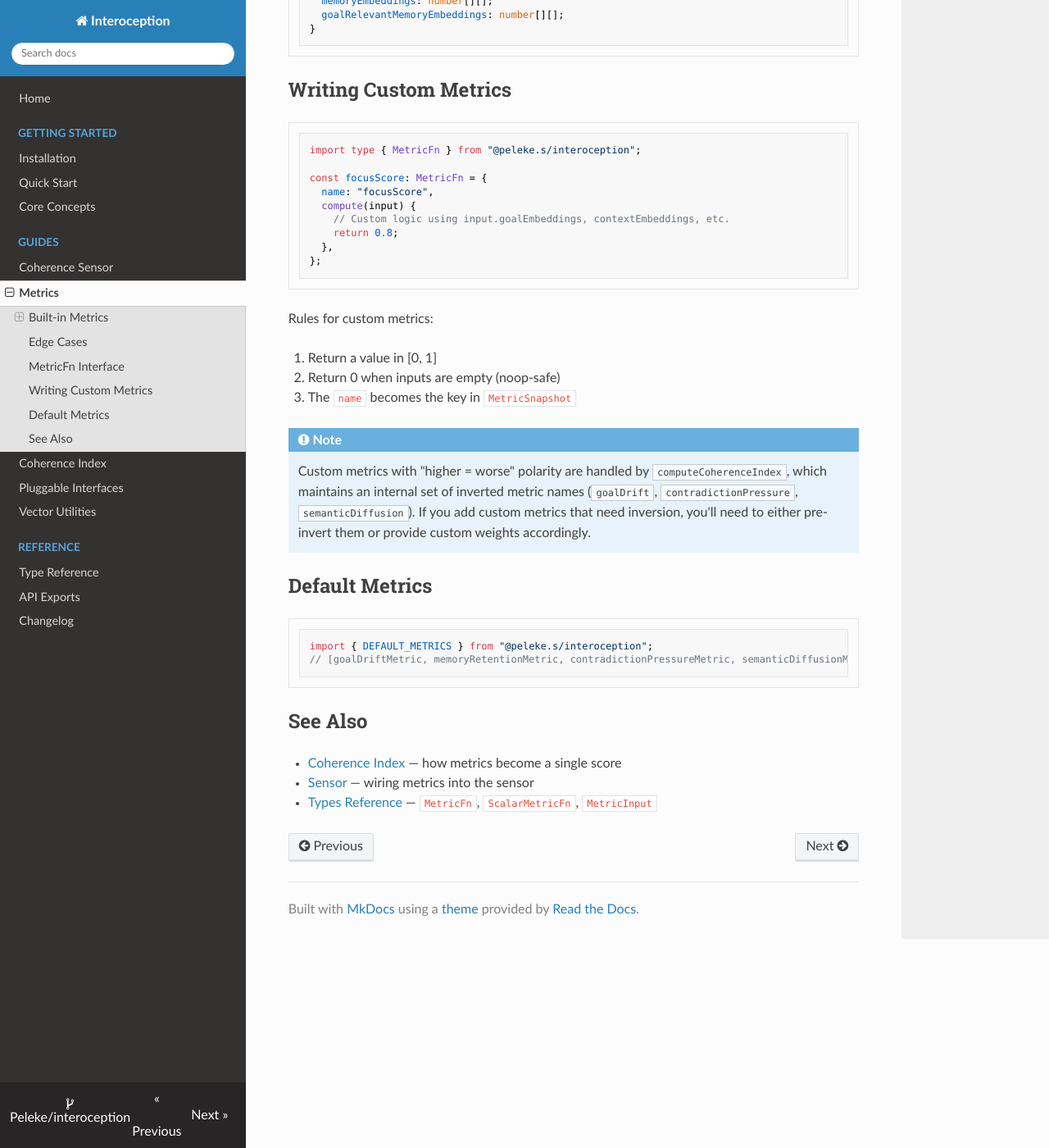
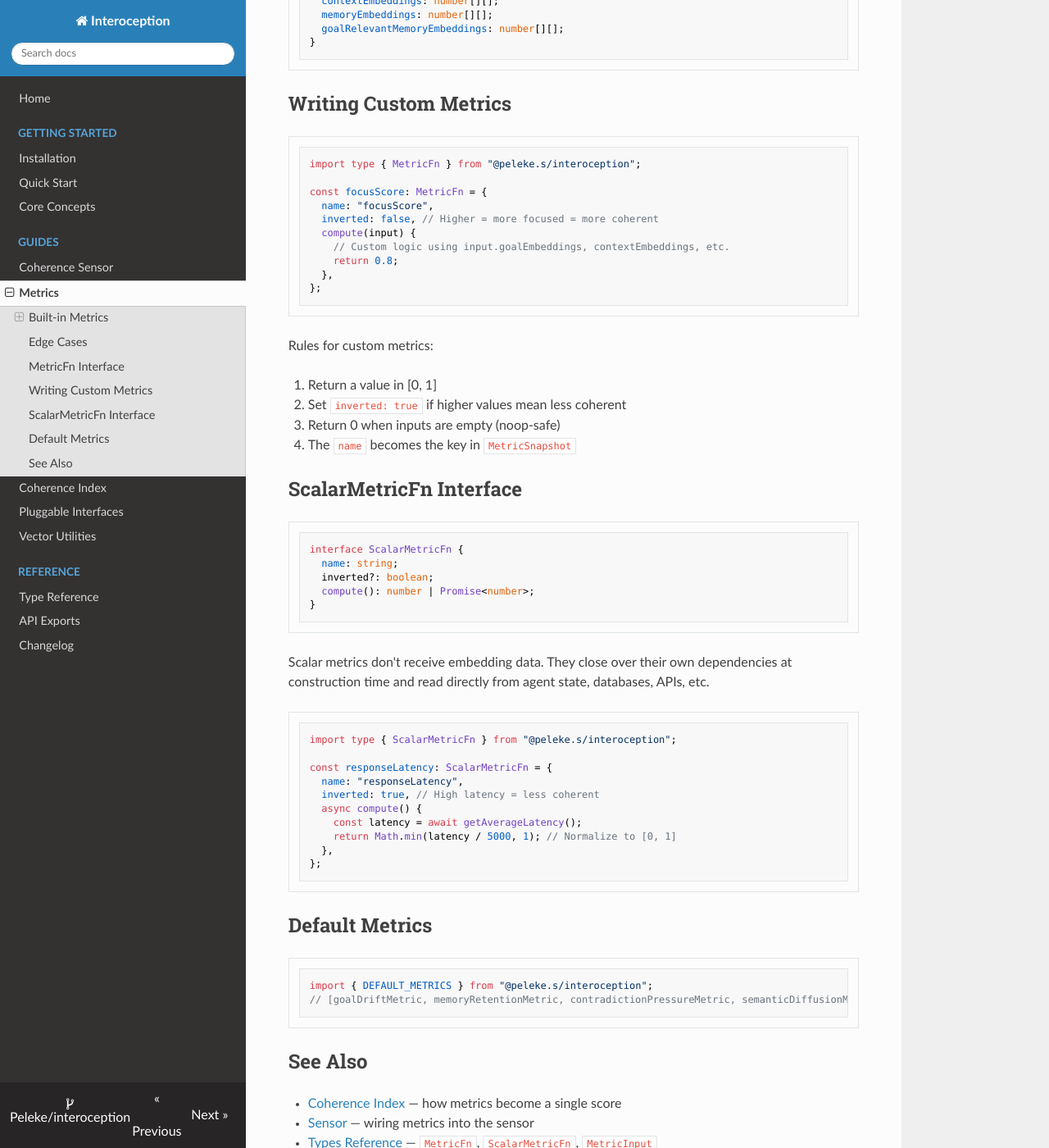
Before and after one commit to Peleke/interoception, an MkDocs documentation site: the page built from docs/guides/metrics.md, in a window 1280 px wide and 1400 px high, scrolled down 2840 px. Shown: the whole window at 82% size. Built offline with MkDocs 1.6.1, drawn with Linux system fonts in a browser that asks for light colours; nearby versions of some CDN libraries; some of the changed text lies outside the part shown.

Commit message:
chore: v0.1.0 release prep — CI, publish workflow, docs update (#10)
- Add CI workflow (lint, build, test on push/PR)
- Add publish workflow (npm publish with provenance on tag push)
- Update docs for PR #3 features (ScalarMetricFn, inverted flag,
  3-param computeCoherenceIndex)
- Add CHANGELOG.md with v0.1.0 entry
- Add prepublishOnly and test:coverage scripts

Closes #9

Co-authored-by: Claude Opus 4.5 <noreply@anthropic.com>

````diff
--- a/docs/guides/metrics.md
+++ b/docs/guides/metrics.md
@@ -14,7 +14,7 @@ Method: for each context embedding, find its max cosine similarity to any goal e
 |----------|-------|
 | Name | `goalDrift` |
 | Range | 0 (aligned) to 1 (drifted) |
-| Polarity | Higher = less coherent (inverted during index computation) |
+| Inverted | Yes — higher = less coherent |
 
 ```typescript
 import { computeGoalDrift, goalDriftMetric } from "@peleke.s/interoception";
@@ -38,7 +38,7 @@ Method: for each goal embedding, find its max cosine similarity to any goal-rele
 |----------|-------|
 | Name | `memoryRetention` |
 | Range | 0 (forgotten) to 1 (retained) |
-| Polarity | Higher = more coherent (used directly) |
+| Inverted | No — higher = more coherent |
 
 ```typescript
 import { computeMemoryRetention, memoryRetentionMetric } from "@peleke.s/interoception";
@@ -56,7 +56,7 @@ Method: pairwise cosine similarity across context embeddings. Count pairs below
 |----------|-------|
 | Name | `contradictionPressure` |
 | Range | 0 (coherent) to 1 (contradictory) |
-| Polarity | Higher = less coherent (inverted during index computation) |
+| Inverted | Yes — higher = less coherent |
 
 ```typescript
 import { computeContradictionPressure, contradictionPressureMetric } from "@peleke.s/interoception";
@@ -78,7 +78,7 @@ Method: mean pairwise distance (`1 - cosineSimilarity`) across context embedding
 |----------|-------|
 | Name | `semanticDiffusion` |
 | Range | 0 (focused) to 1 (diffuse) |
-| Polarity | Higher = less coherent (inverted during index computation) |
+| Inverted | Yes — higher = less coherent |
 
 ```typescript
 import { computeSemanticDiffusion, semanticDiffusionMetric } from "@peleke.s/interoception";
@@ -100,6 +100,7 @@ This ensures the sensor never throws on edge cases.
 ```typescript
 interface MetricFn {
   name: string;
+  inverted?: boolean;
   compute(input: MetricInput): number;
 }
 ```
@@ -122,6 +123,7 @@ import type { MetricFn } from "@peleke.s/interoception";
 
 const focusScore: MetricFn = {
   name: "focusScore",
+  inverted: false, // Higher = more focused = more coherent
   compute(input) {
     // Custom logic using input.goalEmbeddings, contextEmbeddings, etc.
     return 0.8;
@@ -132,11 +134,34 @@ const focusScore: MetricFn = {
 Rules for custom metrics:
 
 1. Return a value in [0, 1]
-2. Return 0 when inputs are empty (noop-safe)
-3. The `name` becomes the key in `MetricSnapshot`
+2. Set `inverted: true` if higher values mean less coherent
+3. Return 0 when inputs are empty (noop-safe)
+4. The `name` becomes the key in `MetricSnapshot`
 
-!!! note
-    Custom metrics with "higher = worse" polarity are handled by `computeCoherenceIndex`, which maintains an internal set of inverted metric names (`goalDrift`, `contradictionPressure`, `semanticDiffusion`). If you add custom metrics that need inversion, you'll need to either pre-invert them or provide custom weights accordingly.
+## ScalarMetricFn Interface
+
+```typescript
+interface ScalarMetricFn {
+  name: string;
+  inverted?: boolean;
+  compute(): number | Promise<number>;
+}
+```
+
+Scalar metrics don't receive embedding data. They close over their own dependencies at construction time and read directly from agent state, databases, APIs, etc.
+
+```typescript
+import type { ScalarMetricFn } from "@peleke.s/interoception";
+
+const responseLatency: ScalarMetricFn = {
+  name: "responseLatency",
+  inverted: true, // High latency = less coherent
+  async compute() {
+    const latency = await getAverageLatency();
+    return Math.min(latency / 5000, 1); // Normalize to [0, 1]
+  },
+};
+```
 
 ## Default Metrics
 
````
Also changed, not shown: CHANGELOG.md (added, +24 -0 lines), docs/getting-started/concepts.md (+23 -7 lines), docs/guides/coherence-index.md (+5 -2 lines), docs/guides/sensor.md (+33 -1 lines), docs/reference/exports.md (+9 -8 lines), docs/reference/types.md (+25 -1 lines), 3 other files.
